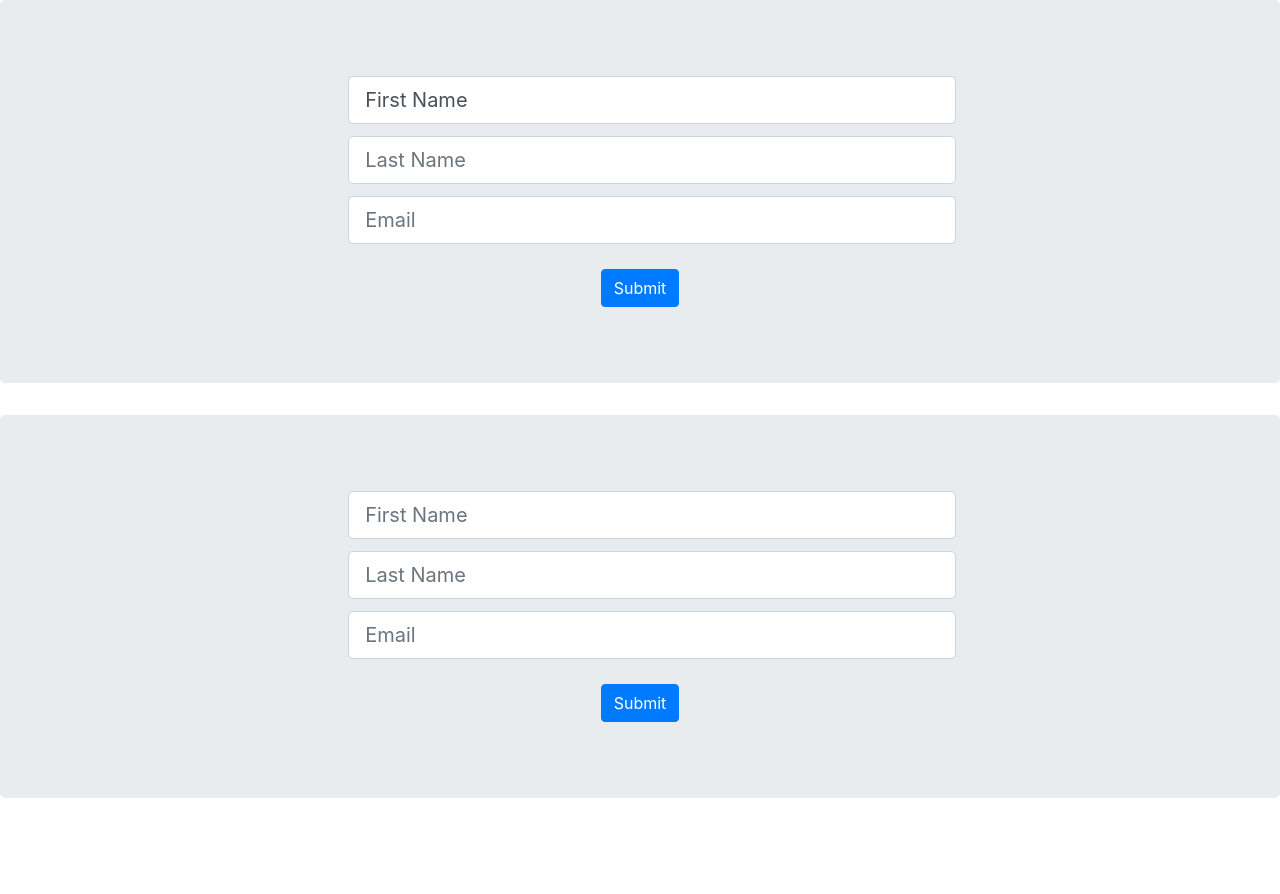
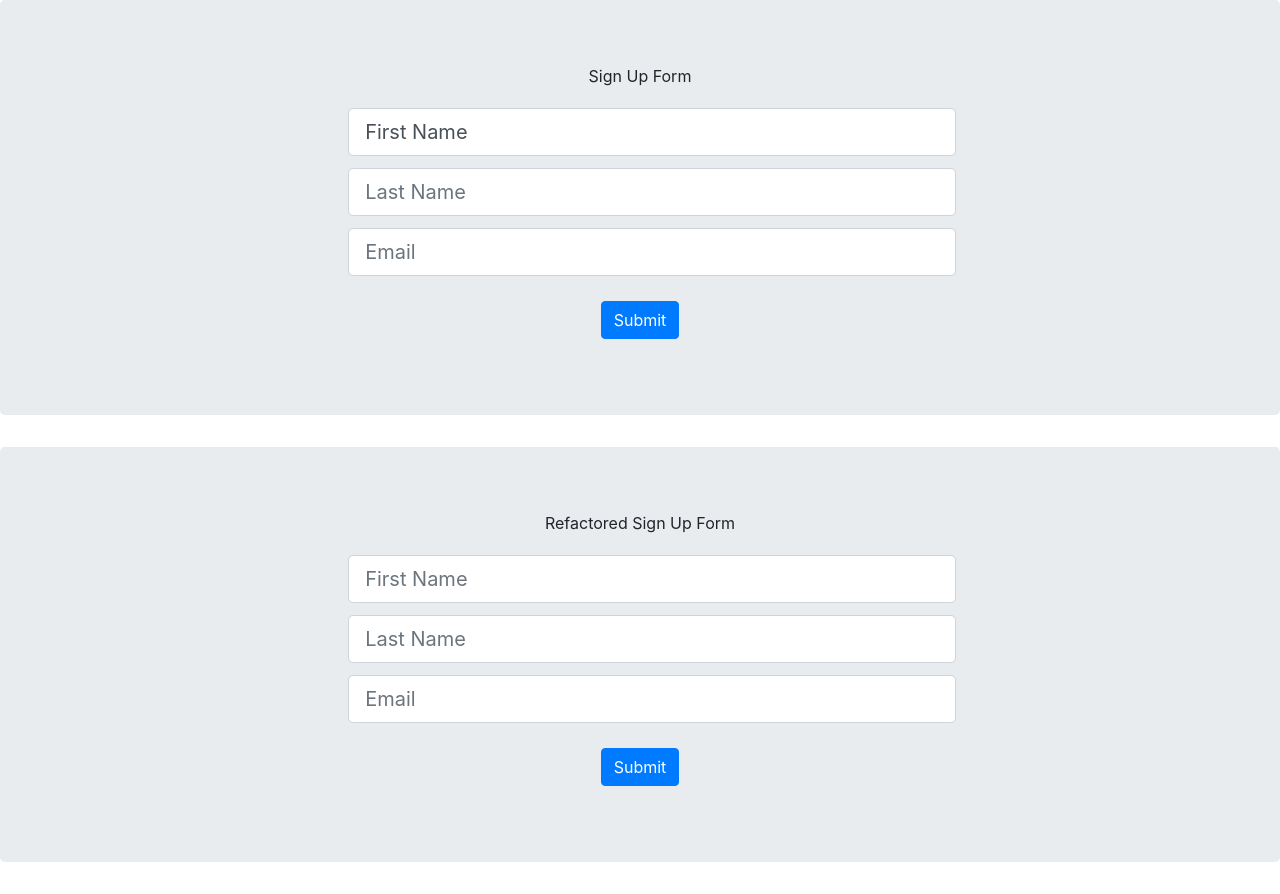
Before and after one commit to PrestonElliott/React-Hooks, a React (Create React App) app in the folder react-hooks/: page / in a window 1280 px wide. Before the commit the page ends 830 px from the top, so only its background shows below. Built offline with nearby package versions, Linux system fonts and the light colour scheme.

Commit message:
updated first form

```diff
--- a/react-hooks/src/Components/form.jsx
+++ b/react-hooks/src/Components/form.jsx
@@ -3,15 +3,14 @@ import { Form, Button, Jumbotron } from 'react-bootstrap'
 
 export default function SignUpForm() {
     // "First Name" IS AN EXAMPLE OF SETTING INITIAL STATE
-    const [name, formName] = useState("First Name ")
+    const [firstName, formName] = useState("First Name ")
     const [lastName, formLastName] = useState()
     const [email, formEmail] = useState()
-    const [submit, formSubmit] = useState()
 
 
     // MAKE CODE DRY-(DON'T REPEAT YOURSELF)
     // REFACTOR EVENT HANDLERS TO WORK FOR ALL FORM FIELDS
-    function handleNameUpdate(e) {
+    function handleFirstNameUpdate(e) {
         formName(e.target.value)
     }
 
@@ -23,26 +22,50 @@ export default function SignUpForm() {
         formEmail(e.target.value)
     }
 
-    function handleSubmit(e) {
-        formSubmit(e.target.value)
+    const handleSubmit = (e) => {
+        e.preventDefault()
+
+        console.log(firstName)
+
+        fetch('http://localhost:3000/users', {
+            method: 'POST',
+            headers: {
+                    Accept: 'application/json',
+                    'Content-Type':'application/json' },
+            body: JSON.stringify({
+                user: {
+                    firstName: firstName,
+                    lastName: lastName,
+                    email: email
+                }
+            })
+        })
     }
 
     // USE EFFECT HOOK
     useEffect(() => {
-        document.title = name + ' ' + lastName
+        document.title = firstName + ' ' + lastName
     })
 
     return (
             <Fragment>
                 <Jumbotron>
-                    <Form id="sign-up-form">
+                    <Form
+                        id="sign-up-form"
+                        onSubmit={handleSubmit}
+                    >
+
+                        <Form.Label>
+                            Sign Up Form
+                        </Form.Label>
+
                         <Form.Control
                             className="form-fields"
                             size="lg"
                             type="text"
                             placeholder="First Name"
-                            value={name}
-                            onChange={handleNameUpdate}
+                            value={firstName}
+                            onChange={handleFirstNameUpdate}
                         />
 
                         <Form.Control
@@ -67,11 +90,10 @@ export default function SignUpForm() {
                             className="submit-button"
                             variant="primary"
                             type="submit"
-                            value={submit}
-                            onSubmit={handleSubmit}
                         >
                             Submit
                         </Button>
+
                     </Form>
             </Jumbotron>
         </Fragment>
--- a/react-hooks/src/Components/refactoredForm.jsx
+++ b/react-hooks/src/Components/refactoredForm.jsx
@@ -30,7 +30,7 @@ export default function RefactoredSignUpForm() {
         console.log(firstName.value)
         e.preventDefault()
 
-        fetch('http://localhost:3000/users',{
+        fetch('http://localhost:3000/users', {
             method: 'POST',
             headers: {
                     Accept: 'application/json',
@@ -58,6 +58,11 @@ export default function RefactoredSignUpForm() {
                         id="sign-up-form"
                         onSubmit={handleSubmit}
                     >
+
+                        <Form.Label>
+                            Refactored Sign Up Form
+                        </Form.Label>
+
                         <Form.Control
                             className="form-fields"
                             size="lg"
```
